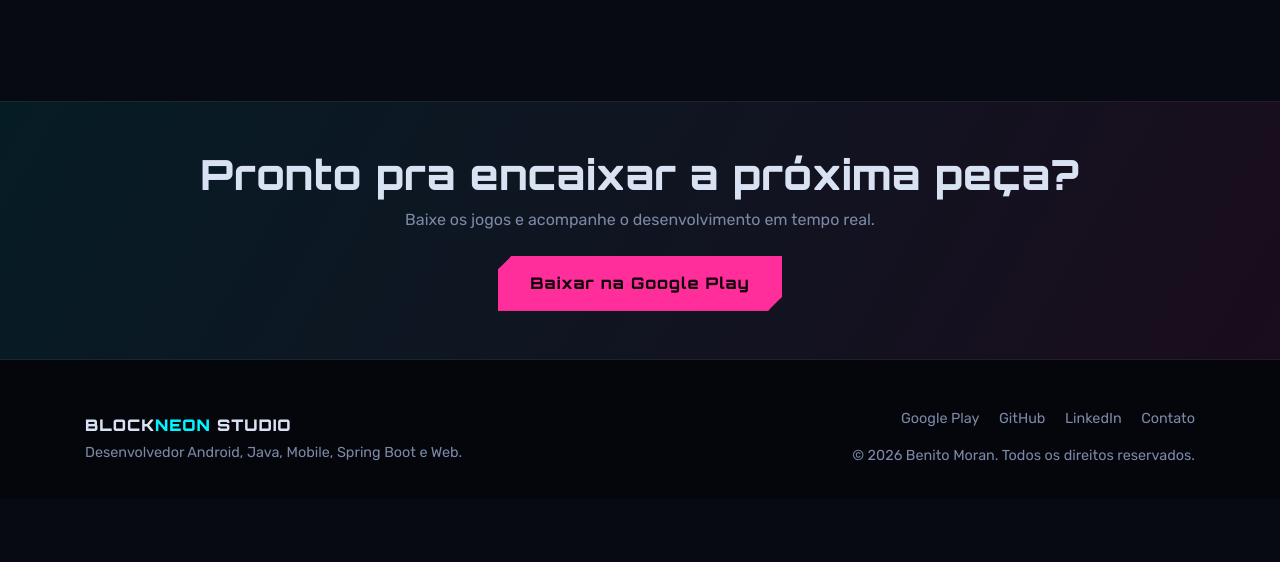
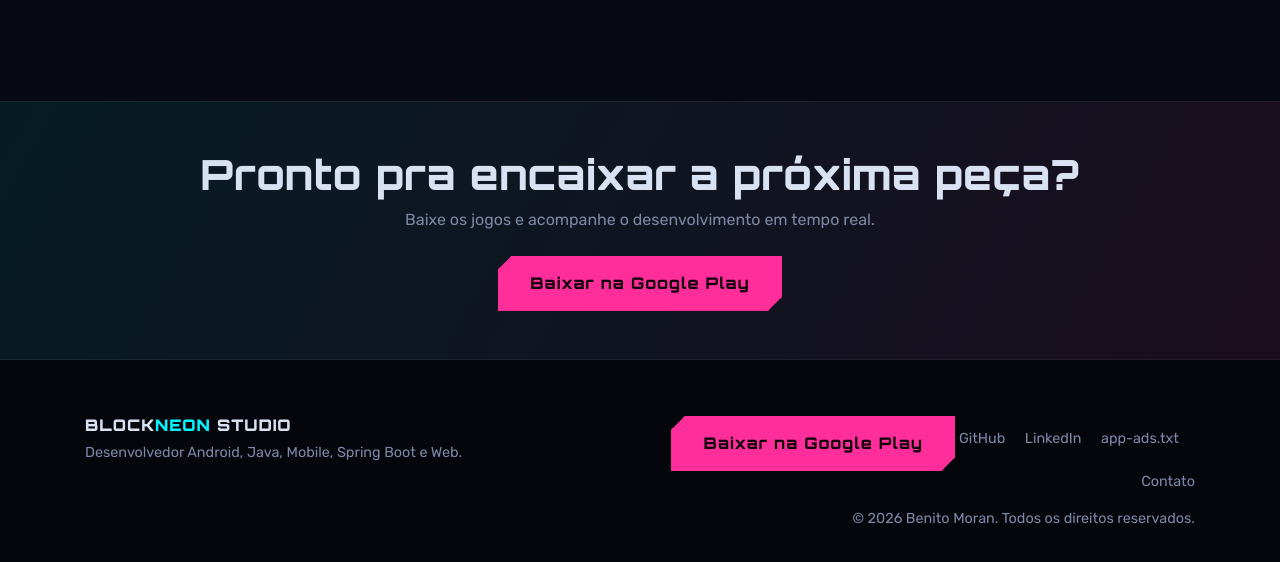
Before and after one commit to benmoranDev/blockneon-studio-site, a plain HTML site: page index.html in a window 1280 px wide. Shown: the part 3562-4124 px from the top of the page. Before the commit the page ends 4061 px from the top, so only its background shows below. Drawn offline with nearby package versions, Linux system fonts and the light colour scheme.

Commit message:
Correção

```diff
--- a/index.html
+++ b/index.html
@@ -171,7 +171,7 @@
                                 <span class="mode-pill"><b>Challenge</b> metas e obstáculos por fase</span>
                             </div>
 
-              <a href="https://play.google.com/apps/testing/br.com.blockneon" target="_blank" rel="noopener" class="btn btn-neon mt-3">Jogar na Google Play</a>
+                            <a href="https://play.google.com/store/apps/details?id=br.com.blockneon" target="_blank" rel="noopener" class="btn btn-neon mt-3">Jogar na Google Play</a>
                         </div>
 
                         <div class="phone-mockup">
@@ -268,7 +268,7 @@
     <div class="container text-center">
         <h2 class="section-title mb-2">Pronto pra encaixar a próxima peça?</h2>
         <p style="color:var(--text-dim);">Baixe os jogos e acompanhe o desenvolvimento em tempo real.</p>
-    <a href="https://play.google.com/apps/testing/br.com.blockneon" target="_blank" rel="noopener" class="btn btn-neon-fill btn-neon mt-2">Baixar na Google Play</a>
+        <a href="https://play.google.com/store/apps/details?id=br.com.blockneon" target="_blank" rel="noopener" class="btn btn-neon-fill btn-neon mt-2">Baixar na Google Play</a>
     </div>
 </section>
 
@@ -281,9 +281,10 @@
                 <p class="mb-0">Desenvolvedor Android, Java, Mobile, Spring Boot e Web.</p>
             </div>
             <div class="col-md-6 text-md-right">
-        <a href="https://play.google.com/apps/testing/br.com.blockneon" target="_blank" rel="noopener" class="mr-3">Google Play</a>
+                <a href="https://play.google.com/store/apps/details?id=br.com.blockneon" target="_blank" rel="noopener" class="btn btn-neon-fill btn-neon mt-2">Baixar na Google Play</a>
                 <a href="https://github.com/benmoranDev" target="_blank" rel="noopener" class="mr-3">GitHub</a>
                 <a href="https://www.linkedin.com/in/benito-moran-950903353/" target="_blank" rel="noopener" class="mr-3">LinkedIn</a>
+                <a href="app-ads.txt" target="_blank" rel="noopener" class="mr-3">app-ads.txt</a>
                 <a href="mailto:benmoran29dev@gmail.com?subject=Contato%20pelo%20site%20BlockNeon%20Studio">Contato</a>
                 <p class="mt-3 mb-0">&copy; <span id="ano"></span> Benito Moran. Todos os direitos reservados.</p>
             </div>
```
Lines whose indentation alone changed are shown as unchanged.
